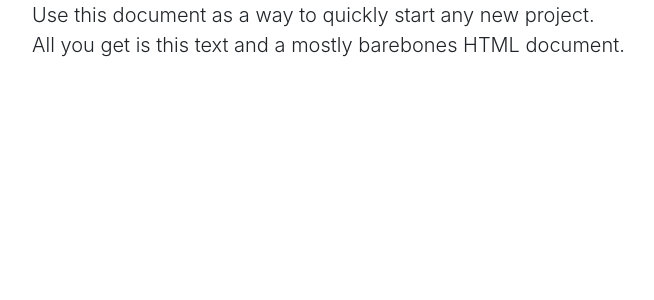
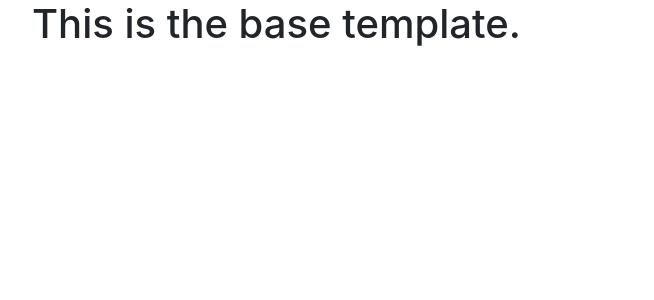
Before and after one commit to Saturn/vacbantracker, a Flask app: page / in a window 1280 px wide. Shown: the part 56-356 px from the top of the page, without its empty margins (53-707 px from the left). Run offline with Flask 2, Linux system fonts and the light colour scheme; the visitor is signed in with stand-in values (Sample User, id 1); data comes from the database, SQL or seed files in the repository; data that the repository does not hold is empty; some libraries are stand-ins or nearby versions.

Commit message:
Update base template

```diff
--- a/app/templates/base.jinja2
+++ b/app/templates/base.jinja2
@@ -20,8 +20,7 @@
 
 
 
-
-    <nav class="navbar navbar-expand-md navbar-dark bg-dark fixed-top">
+    <nav class="navbar navbar-expand-lg navbar-dark bg-dark">
       <div class="container">
 
       <a class="navbar-brand" href="/">VACBanTracker</a>
@@ -67,15 +66,11 @@
 
 
     <div class="container">
-
       <div class="row">
         <div class="col">
-          <h1>Bootstrap starter template</h1>
-          <p class="lead">Use this document as a way to quickly start any new project.<br> All you get is this text and a mostly barebones HTML document.</p>
+          {% block content %}<h1>This is the base template.</h1>{% endblock content %}
         </div>
       </div>
-
-
     </div><!-- /.container -->
 
 
@@ -93,7 +88,6 @@
     ================================================== -->
     <!-- Placed at the end of the document so the pages load faster -->
     <script src="https://code.jquery.com/jquery-3.3.1.slim.min.js" integrity="sha384-q8i/X+965DzO0rT7abK41JStQIAqVgRVzpbzo5smXKp4YfRvH+8abtTE1Pi6jizo" crossorigin="anonymous"></script>
-    <script>window.jQuery || document.write('<script src="../../assets/js/vendor/jquery-slim.min.js"><\/script>')</script>
     <script src="https://code.jquery.com/jquery-3.3.1.slim.min.js" integrity="sha384-q8i/X+965DzO0rT7abK41JStQIAqVgRVzpbzo5smXKp4YfRvH+8abtTE1Pi6jizo" crossorigin="anonymous"></script>
     <script src="https://cdnjs.cloudflare.com/ajax/libs/popper.js/1.14.3/umd/popper.min.js" integrity="sha384-ZMP7rVo3mIykV+2+9J3UJ46jBk0WLaUAdn689aCwoqbBJiSnjAK/l8WvCWPIPm49" crossorigin="anonymous"></script>
     <script src="https://stackpath.bootstrapcdn.com/bootstrap/4.1.3/js/bootstrap.min.js" integrity="sha384-ChfqqxuZUCnJSK3+MXmPNIyE6ZbWh2IMqE241rYiqJxyMiZ6OW/JmZQ5stwEULTy" crossorigin="anonymous"></script>
```
